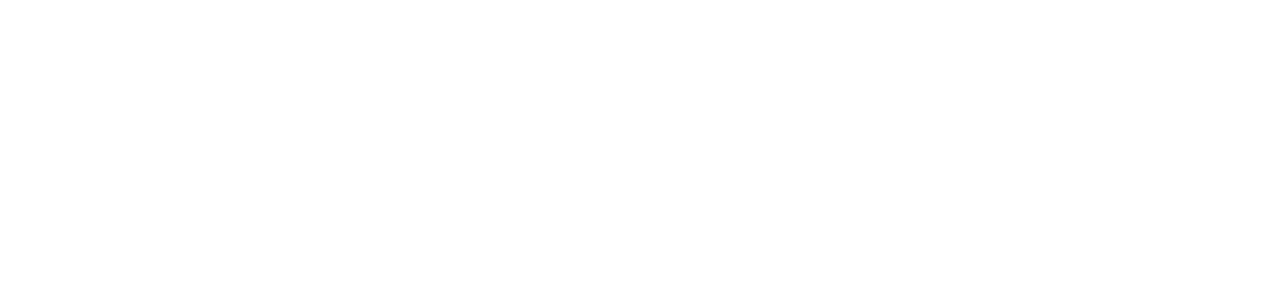
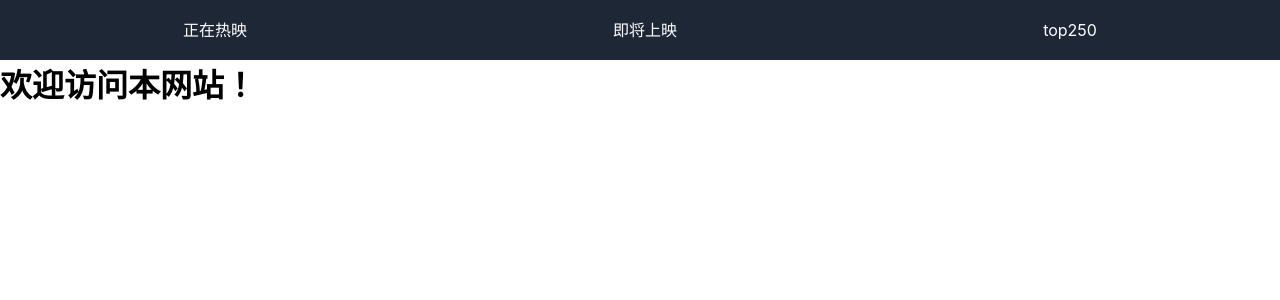
Before and after one commit to 591981210/vue-nuxt, a Nuxt app: page /movie in a window 1280 px wide. Before the commit this address had no page. Shown: the top 300 px of the page. Built offline with nearby package versions, Linux system fonts and the light colour scheme.

Commit message:
豆瓣电影列表

```diff
--- /dev/null
+++ b/components/MovieHeader.vue
@@ -0,0 +1,42 @@
+<template>
+  <div class="movie-header">
+    <ul>
+      <li>
+        <nuxt-link to="/movie/in_theaters">正在热映</nuxt-link>
+      </li>
+      <li>
+        <nuxt-link to="/movie/coming_soon">即将上映</nuxt-link>
+      </li>
+      <li>
+        <nuxt-link to="/movie/top250">top250</nuxt-link>
+      </li>
+    </ul>
+  </div>
+</template>
+<style scoped>
+.movie-header {
+  position: fixed;
+  top: 0;
+  left: 0;
+  right: 0;
+}
+ul {
+  display: flex;
+  justify-content: space-around;
+  align-items: center;
+  padding: 15px 0;
+  background-color: #1e2736;
+  margin: 0;
+}
+li {
+  list-style: none;
+  line-height: 30px;
+  height: 30px;
+}
+li a {
+  color: white;
+}
+li a:hover {
+  color: red;
+}
+</style>
--- /dev/null
+++ b/layouts/movie.vue
@@ -0,0 +1,19 @@
+<template>
+  <div class="movie-layout">
+    <movie-header/>
+    <nuxt/>
+  </div>
+</template>
+<script>
+import MovieHeader from '~/components/MovieHeader'
+export default {
+  components: {
+    MovieHeader
+  }
+}
+</script>
+<style scoped>
+.movie-layout {
+  padding-top: 60px;
+}
+</style>
--- /dev/null
+++ b/pages/movie/_type/_id/index.vue
@@ -0,0 +1,38 @@
+<template>
+  <div class="detail">
+    <div class="detail-box">
+      <img
+        :src="detail.img"
+        :alt="detail.title">
+      <h3>{{ detail.title }}</h3>
+      <p>电影类型：{{ detail.genres.join(',') }}</p>
+      <p>上映时间：{{ detail.details[0].year }}</p>
+      <p>上映时间：{{ detail.details[0].summary }}</p>
+    </div>
+  </div>
+</template>
+<script>
+import axios from '~/plugins/axios'
+export default {
+  layout: 'movie',
+  asyncData(context, callback) {
+    axios.get(`/${context.route.params.type}/${context.route.params.id}?_embed=details`)
+      .then( res => {
+        console.log(res.data);
+        callback(null, {detail: res.data})
+      })
+  }
+}
+</script>
+<style scoped>
+.detail {
+  width: 40%;
+  margin: 0 auto;
+  padding: 20px;
+  box-sizing: border-box;
+  box-shadow: 0 0 10px #bbb;
+}
+.detail-box {
+  text-align: center;
+}
+</style>
--- /dev/null
+++ b/pages/movie/_type/index.vue
@@ -0,0 +1,48 @@
+<template>
+  <div class="movie-type">
+    <nuxt-link
+      v-for="item in movieList"
+      :key="item.id"
+      :to="`/movie/${$route.params.type}/${item.id}`"
+      class="movie-box">
+      <img
+        :src="item.img"
+        :alt="item.title">
+      <h4>电影名：{{ item.title }}</h4>
+      <p>上映评分：{{ item.rating === 0 ? '暂无评分' : item.rating }}</p>
+    </nuxt-link>
+  </div>
+</template>
+<script>
+import axios from '~/plugins/axios'
+export default {
+  layout: 'movie',
+  asyncData(context, callback) {
+    axios.get(`/${context.route.params.type}`)
+      .then( res => {
+        console.log(res);
+        callback(null, {movieList: res.data})
+      })
+  }
+}
+</script>
+<style scoped>
+.movie-type {
+  display: flex;
+  flex-direction: column;
+  align-items: center;
+}
+.movie-box {
+  display: flex;
+  flex-direction: column;
+  align-items: center;
+  margin: 20px 0;
+  padding: 10px 0;
+  width: 40%;
+  box-shadow: 0 0 10px #bbb;
+
+}
+.movie-box:hover {
+  box-shadow: rgba(0,0,0,0.3) 0px 19px 60px;
+}
+</style>
--- /dev/null
+++ b/pages/movie/index.vue
@@ -0,0 +1,15 @@
+<template>
+  <div class="movie">
+    <h1>欢迎访问本网站！</h1>
+  </div>
+</template>
+<script>
+export default {
+  layout: 'movie',
+  head() {
+    return {
+      title: '豆瓣电影',
+    }
+  }
+}
+</script>
```
